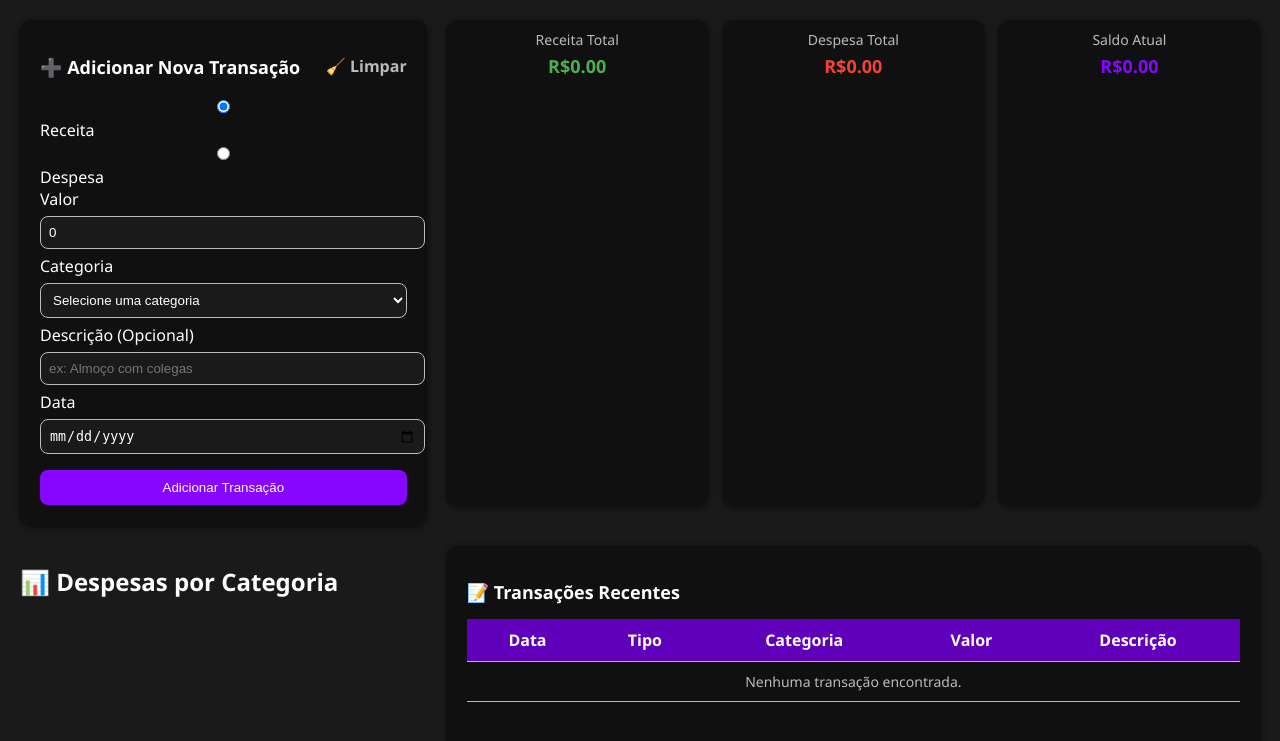
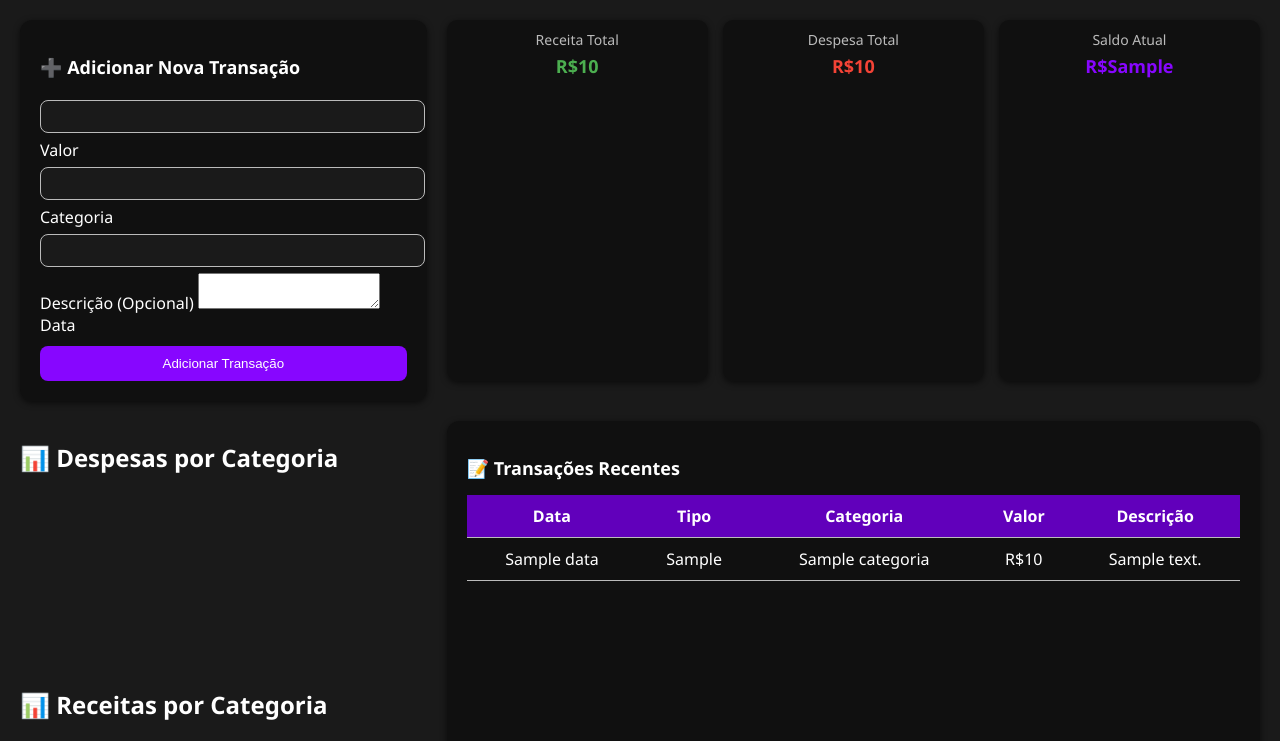
Before and after one commit to HenzoThomaz/Projeto_Controle_Financeiro, a Django app: template templates/dashboard/dashboard.html in a window 1280 px wide. Shown: the part 93-834 px from the top of the page. Run offline with Django 3.2, Linux system fonts and the light colour scheme; the template is opened without the code that fills it: most values are stand-ins (such as "Sample title", 1, 10 or a date in 2020); form fields are guessed from the names that the template uses; a map, chart or similar area stays blank.

Commit message:
back end em pytão da pagina principal, falta algumas coisas ainda

```diff
--- a/templates/dashboard/dashboard.html
+++ b/templates/dashboard/dashboard.html
@@ -20,52 +20,47 @@
   <main class="dashboard">
     <!-- NOVA TRANSAÇÃO -->
     <section class="card transacao">
-      <h2>➕ Adicionar Nova Transação <span class="limpar">🧹 Limpar</span></h2>
-      <form id="form-transacao">
+      <h2>➕ Adicionar Nova Transação</h2>
+      <form method="post">
+        {% csrf_token %}
         <div class="tipo">
-          <label><input type="radio" name="tipo" value="receita" checked> Receita</label>
-          <label><input type="radio" name="tipo" value="despesa"> Despesa</label>
+          {{ form.tipo }}  <!-- Django renderiza os radios -->
         </div>
+
         <label>Valor
-          <input type="number" id="valor" value="0">
+          {{ form.valor }}
         </label>
+
         <label>Categoria
-          <select id="categoria">
-            <option disabled selected>Selecione uma categoria</option>
-            <option>Salário</option>
-            <option>Freelance</option>
-            <option>Investimento</option>
-            <option>Supermercado</option>
-            <option>Compras</option>
-            <option>Transporte</option>
-            <option>Entretenimento</option>
-            <option>Educação</option>
-            <option>Outro</option>
-          </select>
+          {{ form.categoria }}
         </label>
+
         <label>Descrição (Opcional)
-          <input type="text" id="descricao" placeholder="ex: Almoço com colegas">
+          {{ form.descricao }}
         </label>
+
         <label>Data
-          <input type="date" id="data">
+          {{ form.data }}
         </label>
+
         <button type="submit" class="btn">Adicionar Transação</button>
       </form>
+
     </section>
 
     <!-- VALORES -->
     <section class="resumo">
       <div class="card resumo-card receita">
         <p>Receita Total</p>
-        <h3 id="receita-total">R$0.00</h3>
+        <h3 id="receita-total">R${{ receita_total }}</h3>
       </div>
       <div class="card resumo-card despesa">
         <p>Despesa Total</p>
-        <h3 id="despesa-total">R$0.00</h3>
+        <h3 id="despesa-total">R${{ despesa_total }}</h3>
       </div>
       <div class="card resumo-card saldo">
         <p>Saldo Atual</p>
-        <h3 id="saldo-atual">R$0.00</h3>
+        <h3 id="saldo-atual">R${{ saldo_atual }}</h3>
       </div>
     </section>
 
@@ -98,16 +93,26 @@
           </tr>
         </thead>
         <tbody id="lista-transacoes">
-          <tr>
-            <td colspan="5" class="placeholder">Nenhuma transação encontrada.</td>
-          </tr>
+          {% if ultimas_transacoes %}
+            {% for transacao in ultimas_transacoes %}
+              <tr>
+                <td>{{ transacao.data }}</td>
+                <td>{{ transacao.get_tipo_display }}</td>
+                <td>{{ transacao.categoria }}</td>
+                <td>R${{ transacao.valor }}</td>
+                <td>{{ transacao.descricao }}</td>
+              </tr>
+            {% endfor %}
+          {% else %}
+            <tr>
+              <td colspan="5" class="placeholder">Nenhuma transação encontrada.</td>
+            </tr>
+          {% endif %}
         </tbody>
       </table>
     </section>
   </main>
 
-  {% load static %}
-<script src="{% static 'dashboard/dashboard.js' %}"></script>
 
 </body>
 </html>
```
Also changed, not shown: dashboard/forms.py (added, +8 -0 lines), dashboard/models.py (+19 -0 lines), dashboard/views.py (+42 -2 lines), dashboard/migrations/0001_initial.py (added), db.sqlite3.
